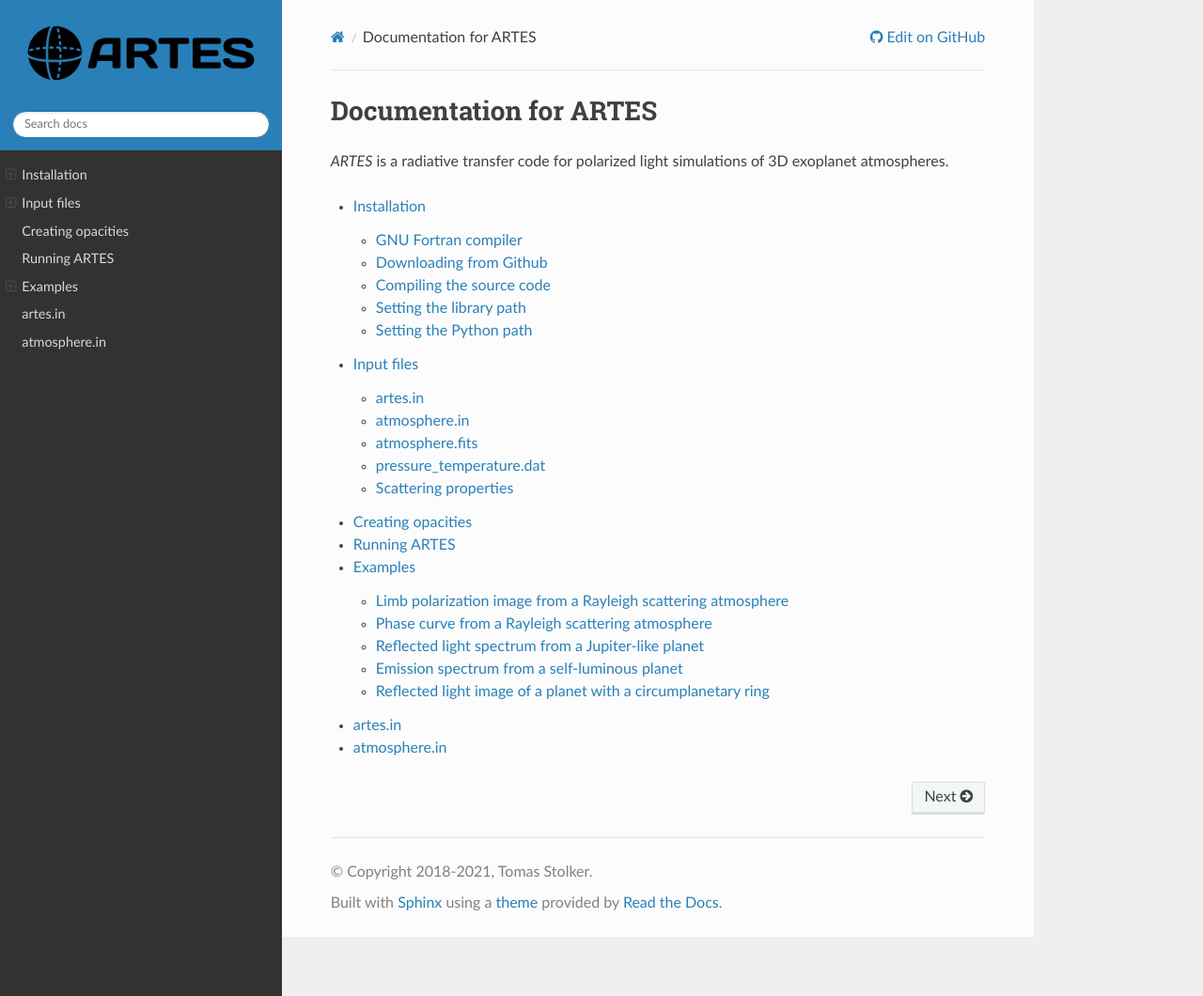
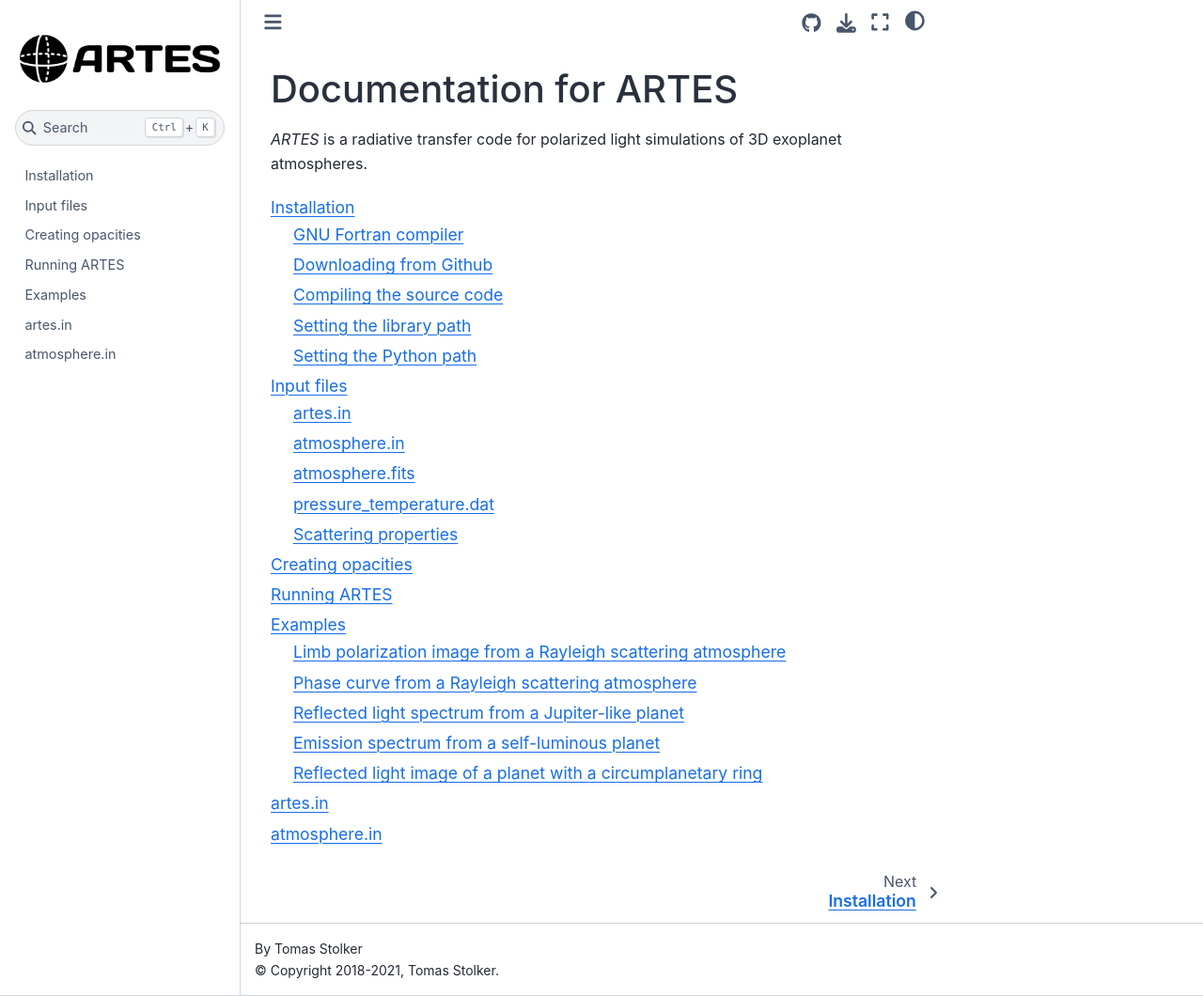
Before and after one commit to tomasstolker/ARTES, a Sphinx documentation site: the page built from docs/index.rst, in a window 1280 px wide and 1060 px high. Shown: the whole window at 94% size. Built offline with Sphinx 7.4.7 and the Sphinx Book theme 1.1.4, drawn with Linux system fonts in a browser that asks for light colours; some of the changed lines change nothing that is shown.

Commit message:
Changed the Sphinx documentation theme

```diff
--- a/docs/conf.py
+++ b/docs/conf.py
@@ -73,18 +73,25 @@ pygments_style = 'sphinx'
 # The theme to use for HTML and HTML Help pages.  See the documentation for
 # a list of builtin themes.
 #
-html_theme = 'sphinx_rtd_theme'
+html_theme = 'sphinx_book_theme'
 
 # Theme options are theme-specific and customize the look and feel of a theme
 # further.  For a list of options available for each theme, see the
 # documentation.
 #
-html_theme_options = {'collapse_navigation': False,
-                      'display_version': False,
-                      'sticky_navigation': True,
-                      'prev_next_buttons_location': 'bottom',
-                      'navigation_depth': 5,
-                      'logo_only': True}
+html_theme_options = {
+    'path_to_docs': 'docs',
+    'repository_url': 'https://github.com/tomasstolker/ARTES',
+    'repository_branch': 'main',
+    'launch_buttons': {
+        'binderhub_url': 'https://mybinder.org',
+        'notebook_interface': 'jupyterlab',
+    },
+    'use_edit_page_button': True,
+    'use_issues_button': True,
+    'use_repository_button': True,
+    'use_download_button': True,
+}
 
 # Add any paths that contain custom static files (such as style sheets) here,
 # relative to this directory. They are copied after the builtin static files,
--- /dev/null
+++ b/docs/requirements.txt
@@ -0,0 +1 @@
+sphinx_book_theme
```
Also changed, not shown: .readthedocs.yml.
